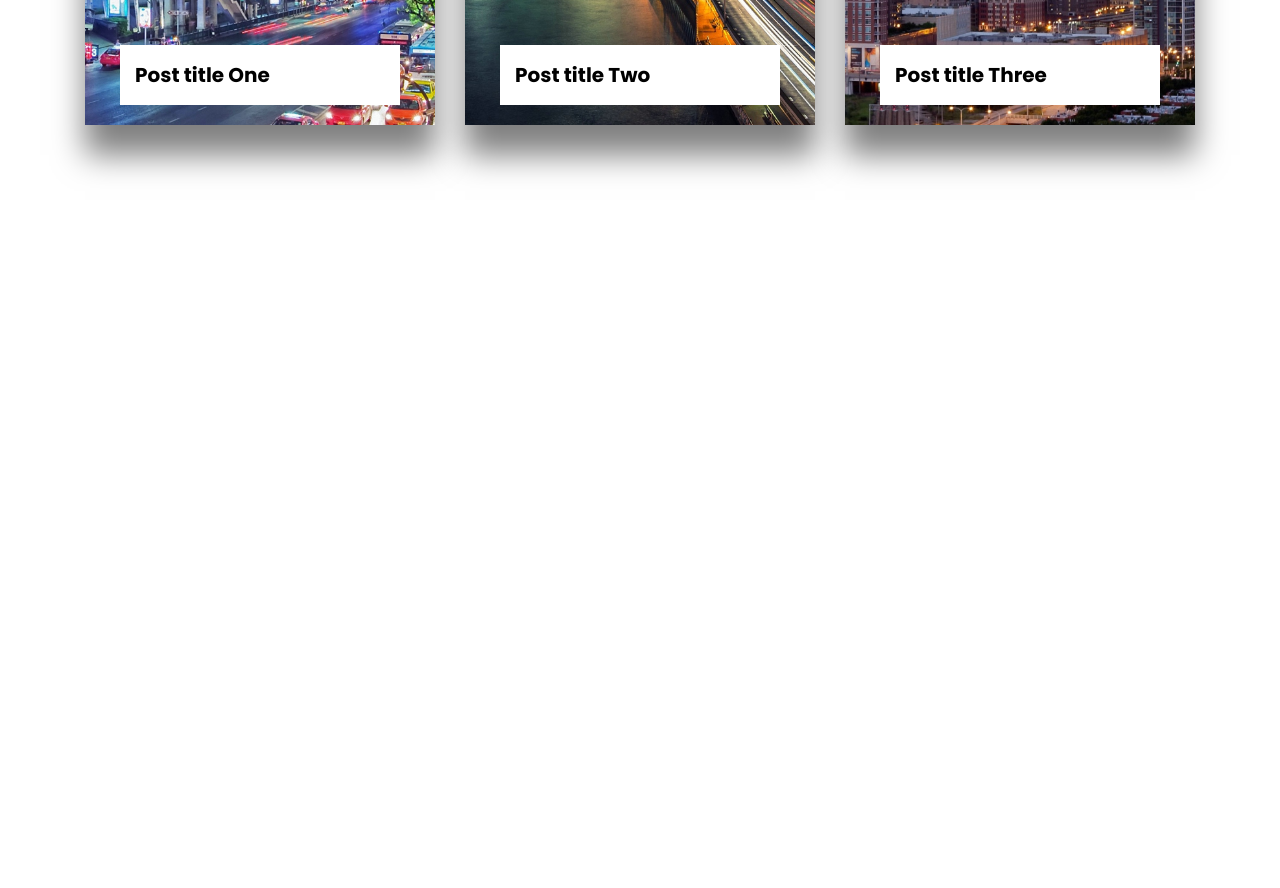
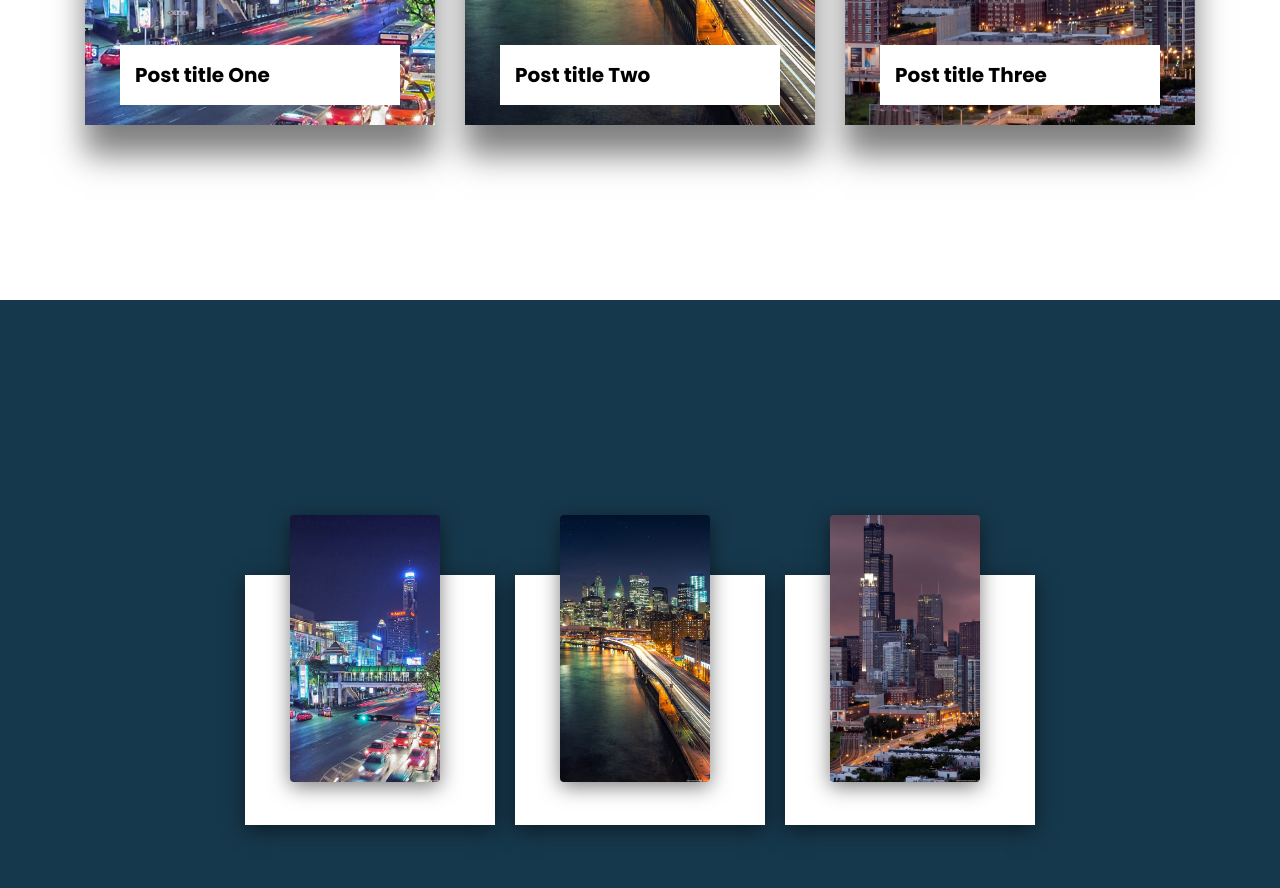
Before and after one commit to PriontoAbdullah/CSS-Card-Effect, a plain HTML site: page index.html in a window 1280 px wide. Shown: the part 3700-4588 px from the top of the page. Before the commit the page ends 4000 px from the top, so only its background shows below. Drawn offline with Linux system fonts and the light colour scheme.

Commit message:
CSS-card-hover-background

```diff
--- /dev/null
+++ b/CSS-card-hover-background.css
@@ -0,0 +1,75 @@
+@import url('https://fonts.googleapis.com/css?family=Poppins:400,500,600,700,800,900&displayer=swap');
+#CSS-card-hover-background {
+    margin: 0;
+    padding: 0;
+    display: flex;
+    justify-content: center;
+    align-items: center;
+    min-height: 100vh;
+    font-family: 'Poppins', sans-serif;
+    background: #16384c;
+ }
+
+ .containera{
+    position: relative;
+    max-width: 1200px;
+    display: flex;
+    justify-content: center;
+    align-items: center;
+    flex-wrap: wrap;
+    padding: 30px;
+ }
+
+ .containera .carda {
+    position: relative;
+    max-width: 250px;
+    height: 250px;
+    background: #fff;
+    margin: 30px 10px;
+    padding: 20px 15px;
+    display: flex;
+    flex-direction: column;
+    box-shadow: 0 5px 20px rgba(0, 0, 0, 0.5);
+    transition: 0.3s ease-in-out;
+ }
+
+ .containera .carda:hover {
+    height: 450px;
+ }
+
+ .containera .carda .imgax {
+   position: relative;
+   width: 260px;
+   height: 240px;
+   top: -80px;
+   left: 30px;
+ }
+
+ .containera .carda .imgax img {
+    max-width: 150px;
+    border-radius: 4px;
+    z-index: 1;
+    box-shadow: 0 5px 20px rgba(0, 0, 0, 0.5);
+ }
+
+ .containera .carda .contenta {
+    position: relative;
+    margin-top: -140px;
+    padding: 10px 15px;
+    text-align: center;
+    color: #111;
+    visibility: hidden;
+    opacity: 0;
+    transition: 0.3s ease-in-out;
+ }
+
+ .containera .carda .contenta h2 {
+   margin-bottom: 10px;
+ }
+
+ .containera .carda:hover .contenta {
+   visibility: visible;
+   opacity: 1;
+   margin-top: -40px;
+   transition-delay: 0.3s;
+ }
--- a/index.html
+++ b/index.html
@@ -13,6 +13,8 @@
     <link rel="stylesheet" type="text/css" href="3D-parallax-effect.css">
     <link rel="stylesheet" type="text/css" href="Service-hover.css">
     <link rel="stylesheet" type="text/css" href="CSS-card-hover.css">
+    <link rel="stylesheet" type="text/css" href="CSS-card-hover-background.css">
+
 
 </head>
 
@@ -183,7 +185,7 @@
     </section>
 
 
-    <!------- SCSS Card Hover effect -->
+    <!------- CSS Card Hover effect for Post -->
     <section id="CSS-card-hover">
         <div class="containerh">
             <div class="boxh">
@@ -217,6 +219,39 @@
     </section>
 
 
+     <!------- CSS Card Hover effect for Card-->
+     <section id="CSS-card-hover-background">
+        <div class="containera">
+            <div class="carda">
+              <div class="imgax">
+                <img src="h1.jpg">
+              </div>
+              <div class="contenta">
+                <h2>Card One</h2>
+                <p>Lorem ipsum dolor sit amet, consectetur adipisicing elit, sed do eiusmod tempor incididunt ut labore et dolore magna aliqua.</p>
+              </div>
+            </div>
+            <div class="carda">
+              <div class="imgax">
+                <img src="h2.jpg">
+              </div>
+              <div class="contenta">
+                <h2>Card Two</h2>
+                <p>Lorem ipsum dolor sit amet, consectetur adipisicing elit, sed do eiusmod tempor incididunt ut labore et dolore magna aliqua.</p>
+              </div>
+            </div>
+            <div class="carda">
+              <div class="imgax">
+                <img src="h3.jpg">
+              </div>
+              <div class="contenta">
+                <h2>Card Three</h2>
+                <p>Lorem ipsum dolor sit amet, consectetur adipisicing elit, sed do eiusmod tempor incididunt ut labore et dolore magna aliqua.</p>
+              </div>
+            </div>
+          </div>
+    </section>
+
     <!------- 3D parallax effect hover for JS code-->
     <script type="text/javascript" src="vanilla-tilt.js"></script>
 
```
